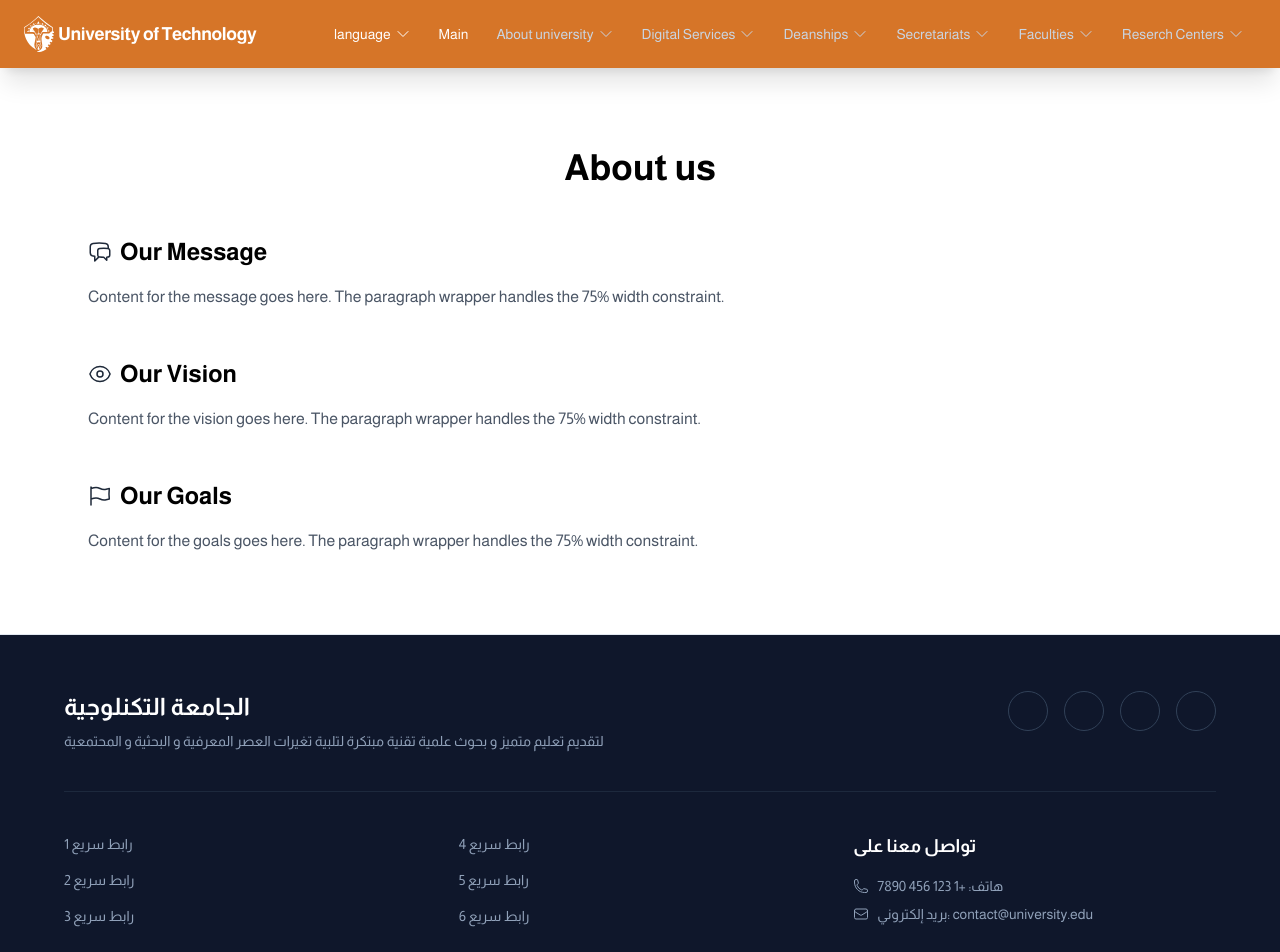
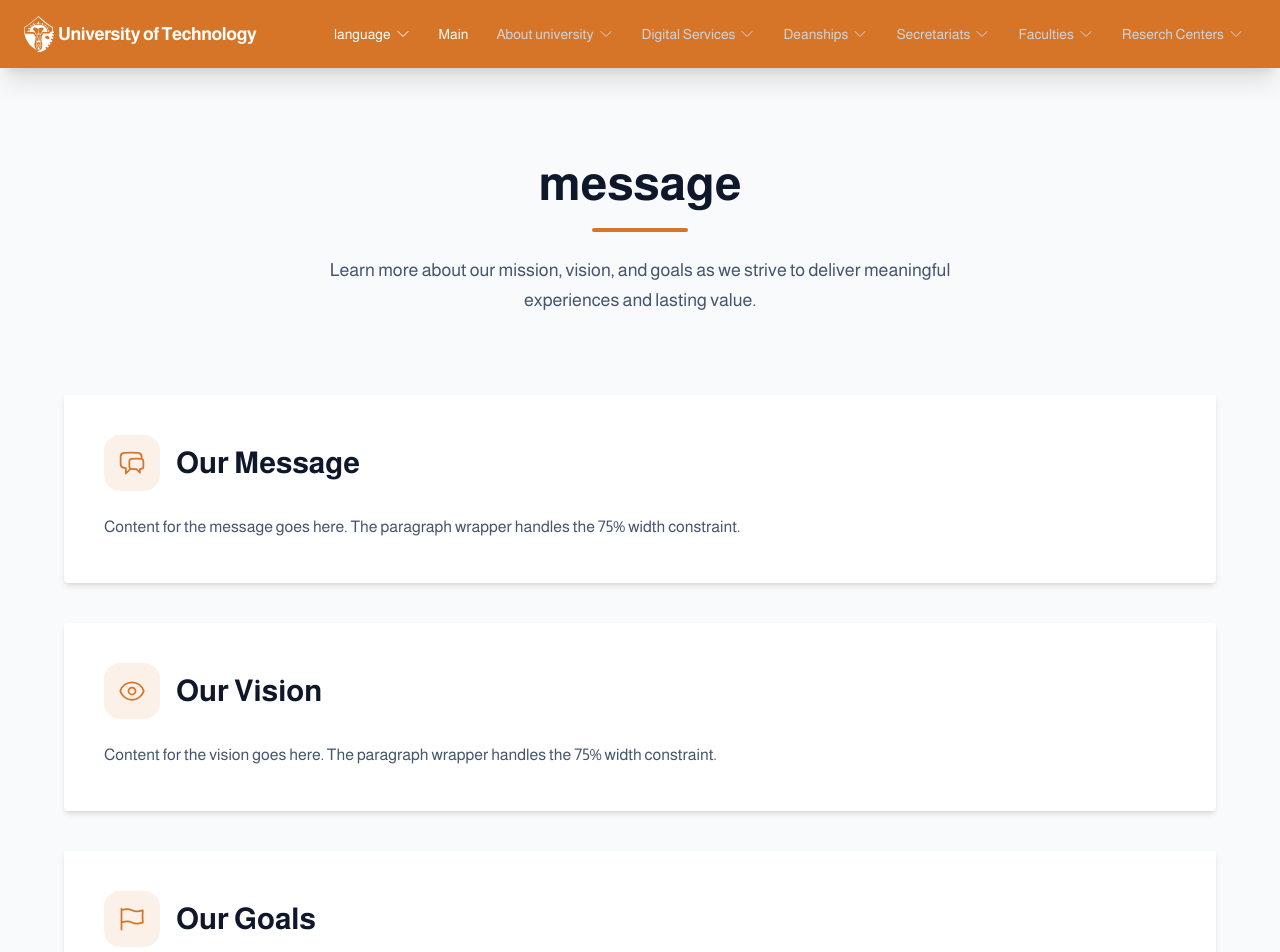
Before and after one commit to A1iHassan/University-platform, a React (Vite) app in the folder frontend2/: page /aboutus in a window 1280 px wide. Shown: the top 952 px of the page. Built offline with nearby package versions, Linux system fonts and the light colour scheme; a web font is replaced by a local one.

Commit message:
our message section

```diff
--- a/frontend2/src/pages/aboutPage.tsx
+++ b/frontend2/src/pages/aboutPage.tsx
@@ -1,55 +1,95 @@
-import { useTranslation } from 'react-i18next';
-import { useEffect } from 'react';
+import { useTranslation } from "react-i18next";
+import { useEffect } from "react";
 import {
   ChatBubbleLeftRightIcon,
   EyeIcon,
-  FlagIcon
-} from '@heroicons/react/24/outline';
+  FlagIcon,
+} from "@heroicons/react/24/outline";
 
 const AboutPage = () => {
-	const { i18n } = useTranslation();
-  	// Handle LTR/RTL document direction and language attribute based on the active locale
+  const { t, i18n } = useTranslation();
+
   useEffect(() => {
     document.dir = i18n.dir();
     document.documentElement.lang = i18n.language;
   }, [i18n, i18n.language]);
+
   return (
-    <section className="py-20">
-      <h1 className="text-4xl font-bold text-center mb-12">About us</h1>
+    <section className="bg-slate-50 min-h-screen py-20 px-6">
+      <div className="max-w-6xl mx-auto">
+        {/* Heading */}
+        <div className="text-center mb-20">
+          <h1 className="mt-3 text-5xl font-bold text-slate-900">
+	  {t('message')}
+          </h1>
 
-      <div className="flex flex-col gap-12 max-w-6xl mx-auto px-6">
-        <div className="flex flex-col items-start">
-          <div className="flex items-center gap-2 mb-4 text-left">
-            <ChatBubbleLeftRightIcon className="h-6 w-6 text-gray-800" />
-            <h2 className="text-2xl font-semibold">Our Message</h2>
-          </div>
-          <p className="w-3/4 text-gray-600 leading-relaxed">
-            Content for the message goes here. The paragraph wrapper handles the 75% width constraint.
+          <div className="mt-5 w-24 h-1 bg-[#d67528] rounded-full mx-auto" />
+
+          <p className="mt-6 max-w-2xl mx-auto text-slate-600 text-lg leading-relaxed">
+            Learn more about our mission, vision, and goals as we strive to
+            deliver meaningful experiences and lasting value.
           </p>
         </div>
 
-        <div className="flex flex-col items-start">
-          <div className="flex items-center gap-2 mb-4 text-left">
-            <EyeIcon className="h-6 w-6 text-gray-800" />
-            <h2 className="text-2xl font-semibold">Our Vision</h2>
+        {/* Cards */}
+        <div className="space-y-10">
+          {/* Message */}
+          <div className="bg-white rounded shadow-md hover:shadow-xl transition duration-300 p-10">
+            <div className="flex items-center gap-4 mb-5">
+              <div className="flex h-14 w-14 items-center justify-center rounded-2xl bg-[#d67528]/10">
+                <ChatBubbleLeftRightIcon className="h-7 w-7 text-[#d67528]" />
               </div>
-          <p className="w-3/4 text-gray-600 leading-relaxed">
-            Content for the vision goes here. The paragraph wrapper handles the 75% width constraint.
+
+              <h2 className="text-3xl font-bold text-slate-900">
+                Our Message
+              </h2>
+            </div>
+
+            <p className="text-slate-600 leading-8 md:w-3/4">
+              Content for the message goes here. The paragraph wrapper handles
+              the 75% width constraint.
             </p>
           </div>
 
-        <div className="flex flex-col items-start">
-          <div className="flex items-center gap-2 mb-4 text-left">
-            <FlagIcon className="h-6 w-6 text-gray-800" />
-            <h2 className="text-2xl font-semibold">Our Goals</h2>
+          {/* Vision */}
+          <div className="bg-white rounded shadow-md hover:shadow-xl transition duration-300 p-10">
+            <div className="flex items-center gap-4 mb-5">
+              <div className="flex h-14 w-14 items-center justify-center rounded-2xl bg-[#d67528]/10">
+                <EyeIcon className="h-7 w-7 text-[#d67528]" />
               </div>
-          <p className="w-3/4 text-gray-600 leading-relaxed">
-            Content for the goals goes here. The paragraph wrapper handles the 75% width constraint.
+
+              <h2 className="text-3xl font-bold text-slate-900">
+                Our Vision
+              </h2>
+            </div>
+
+            <p className="text-slate-600 leading-8 md:w-3/4">
+              Content for the vision goes here. The paragraph wrapper handles
+              the 75% width constraint.
             </p>
+          </div>
+
+          {/* Goals */}
+          <div className="bg-white rounded shadow-md hover:shadow-xl transition duration-300 p-10">
+            <div className="flex items-center gap-4 mb-5">
+              <div className="flex h-14 w-14 items-center justify-center rounded-2xl bg-[#d67528]/10">
+                <FlagIcon className="h-7 w-7 text-[#d67528]" />
+              </div>
+
+              <h2 className="text-3xl font-bold text-slate-900">
+                Our Goals
+              </h2>
+            </div>
+
+            <p className="text-slate-600 leading-8 md:w-3/4">
+              Content for the goals goes here. The paragraph wrapper handles the
+              75% width constraint.
+            </p>
+          </div>
         </div>
       </div>
     </section>
   );
-}
+};
 
 export default AboutPage;
```
Lines whose indentation alone changed are shown as unchanged.
